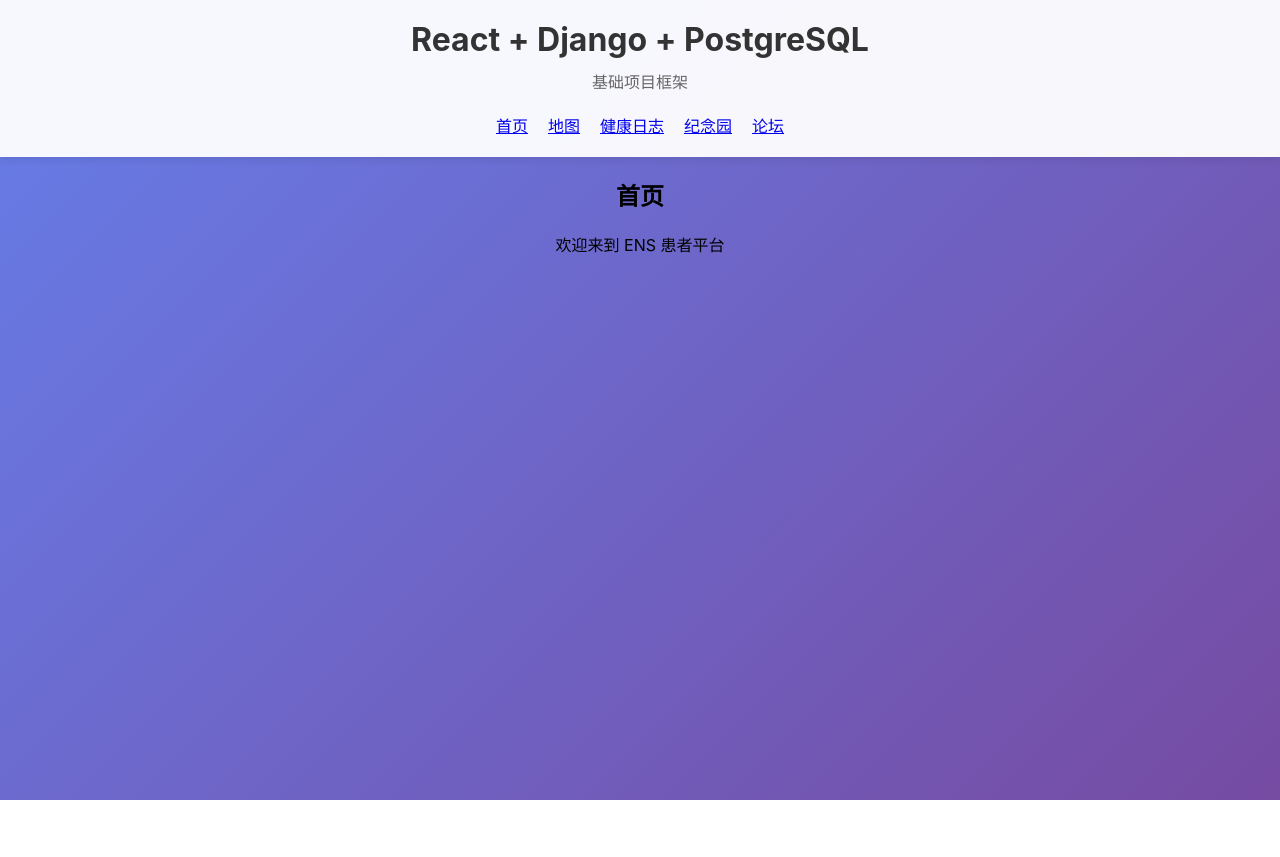
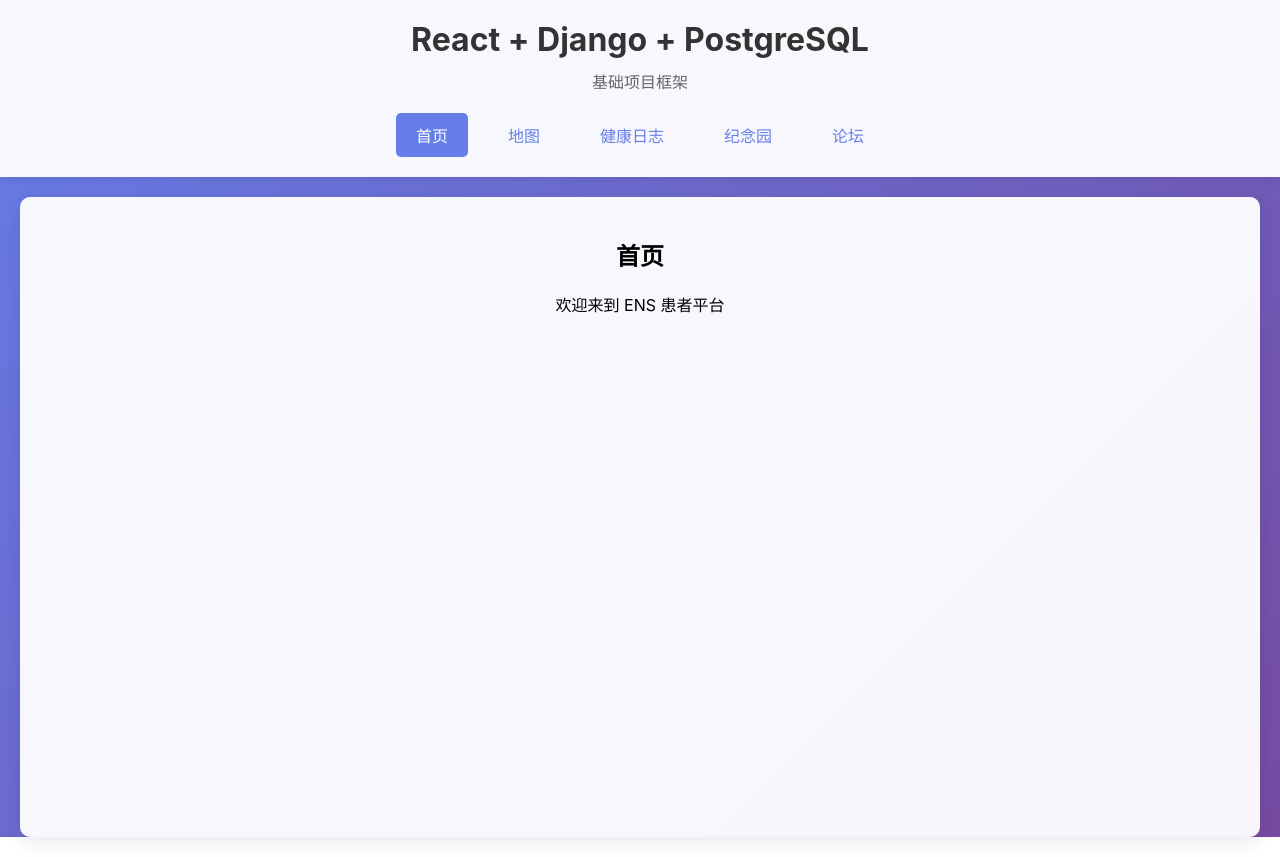
Before and after one commit to Tommytian993/ens-help.org, a React (Create React App) app in the folder frontend/: page / in a window 1280 px wide. Before the commit the page ends 800 px from the top, so only its background shows below. Built offline with nearby package versions, Linux system fonts and the light colour scheme.

Commit message:
style: add navigation styling with active state

```diff
--- a/frontend/src/App.css
+++ b/frontend/src/App.css
@@ -41,6 +41,11 @@ nav {
   color: white;
 }
 
+.nav-link.active {
+  background: #667eea;
+  color: white;
+}
+
 .App-main {
   max-width: 1200px;
   margin: 20px auto;
--- a/frontend/src/App.tsx
+++ b/frontend/src/App.tsx
@@ -1,5 +1,5 @@
 import React from "react";
-import { BrowserRouter, Link, Routes, Route } from "react-router-dom";
+import { BrowserRouter, NavLink, Routes, Route } from "react-router-dom";
 import HomePage from "./pages/HomePage";
 import MapPage from "./pages/MapPage";
 import HealthLogPage from "./pages/HealthLogPage";
@@ -15,14 +15,24 @@ function App() {
           <h1>React + Django + PostgreSQL</h1>
           <p>基础项目框架</p>
           <nav>
-            <Link to="/">首页</Link>
-            <Link to="/map">地图</Link>
-            <Link to="/health-log">健康日志</Link>
-            <Link to="/memorial">纪念园</Link>
-            <Link to="/forum">论坛</Link>
+            <NavLink to="/" className="nav-link">
+              首页
+            </NavLink>
+            <NavLink to="/map" className="nav-link">
+              地图
+            </NavLink>
+            <NavLink to="/health-log" className="nav-link">
+              健康日志
+            </NavLink>
+            <NavLink to="/memorial" className="nav-link">
+              纪念园
+            </NavLink>
+            <NavLink to="/forum" className="nav-link">
+              论坛
+            </NavLink>
           </nav>
         </header>
-        <main>
+        <main className="App-main">
           <Routes>
             <Route path="/" element={<HomePage />} />
             <Route path="/map" element={<MapPage />} />
```
